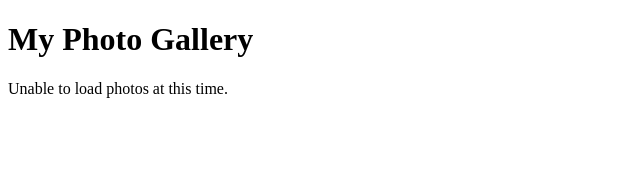
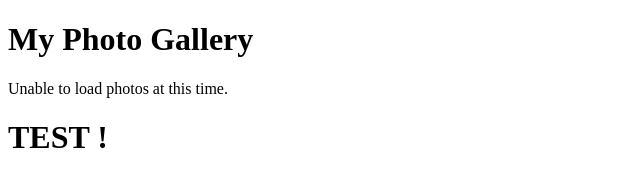
Before and after one commit to nickqtran/CSCI4650Group6, a website: page photo-gallery-eb/public/index.html in a window 1280 px wide. Shown: the whole page, without its empty margins (0-640 px from the left). Drawn offline with Linux system fonts and the light colour scheme; no server answers.

Commit message:
revised packages

```diff
--- a/photo-gallery-eb/package.json
+++ b/photo-gallery-eb/package.json
@@ -6,6 +6,7 @@
     "start": "node server.js"
   },
   "dependencies": {
+    "@aws-sdk/client-dynamodb": "^3.947.0",
     "express": "^4.18.2"
   }
 }
--- a/photo-gallery-eb/public/index.html
+++ b/photo-gallery-eb/public/index.html
@@ -12,7 +12,7 @@
 <body>
     <h1>My Photo Gallery</h1>
     <div id="gallery"></div>
-
+    <h1> TEST !</h1>
     <script>
         async function loadPhotos() {
             const galleryDiv = document.getElementById("gallery");
```
Also changed, not shown: 2 other files.
